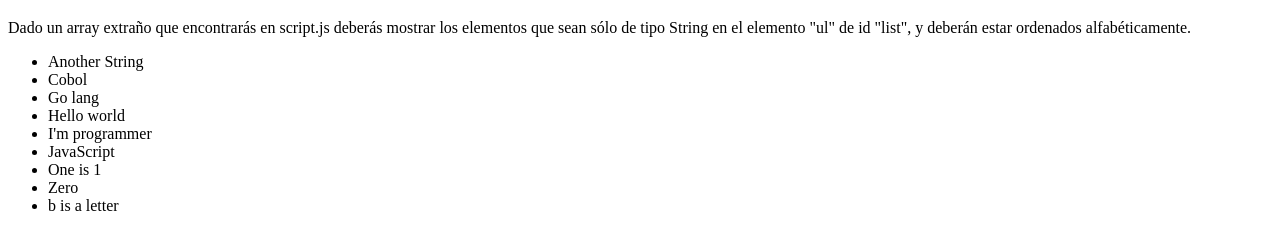
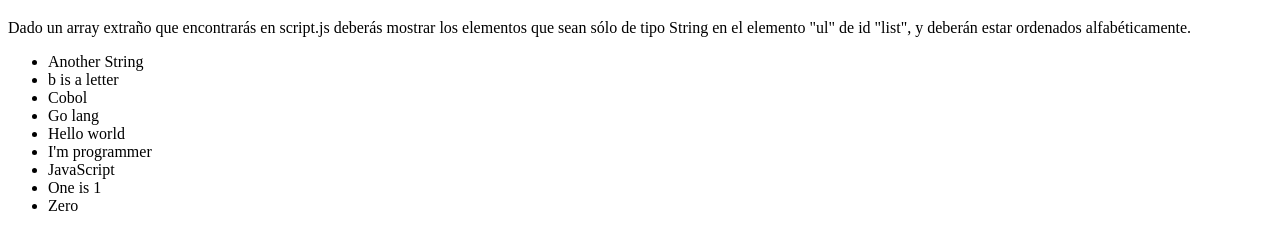
Before and after one commit to Perci237/9.1.2, a plain HTML site: page index.html in a window 1280 px wide. Shown: the part 61-310 px from the top of the page. Drawn offline with Linux system fonts and the light colour scheme.

Commit message:
Array ordenado

```diff
--- a/js/script.js
+++ b/js/script.js
@@ -41,7 +41,8 @@ document.addEventListener("DOMContentLoaded", (e) => {
   // Sugerencia de cómo mostrar el array => showList(strangeArray);
 
   const notAStrangeArray = strangeArray.filter((element) => typeof element === "string");
-  notAStrangeArray.sort();
+
+  notAStrangeArray.sort((a, b) => a.localeCompare(b));
 
   showList(notAStrangeArray);
 
```
Also changed, not shown: index.html (line endings or trailing spaces).
